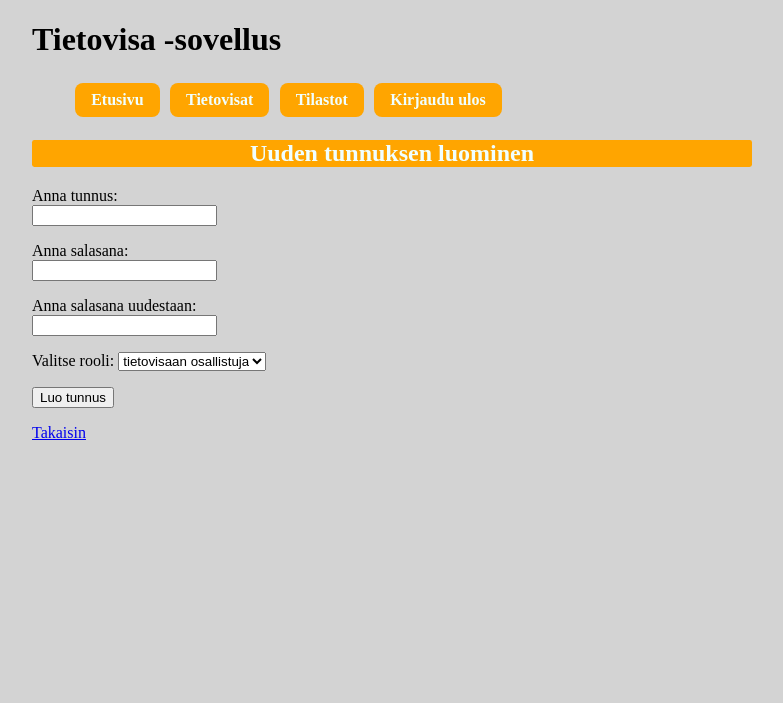
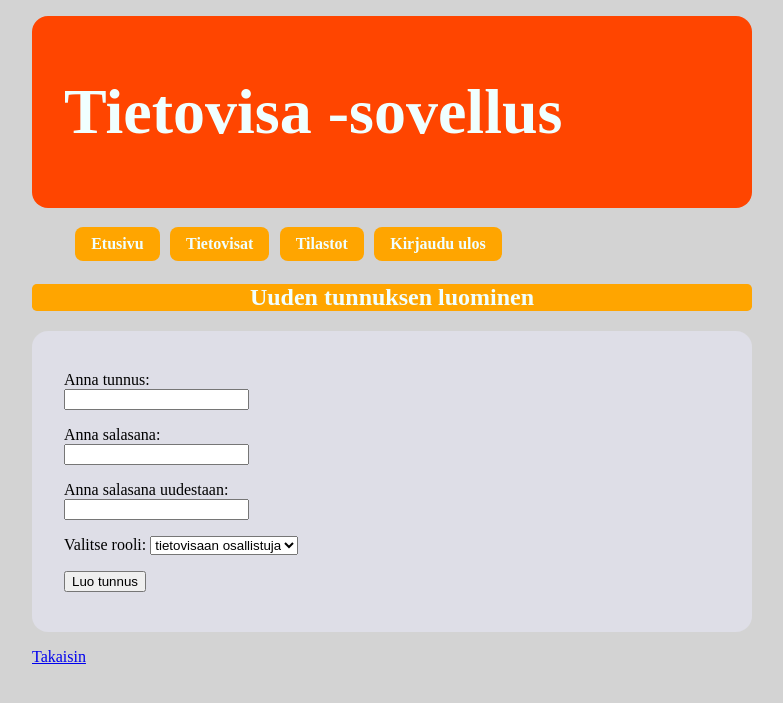
Before and after one commit to lohtanvi/tietovisasovellus, a Flask app: page /newuser in a window 1280 px wide. Shown: the top 703 px of the page, without its empty margins (248-1031 px from the left). Run offline with Flask 3, Linux system fonts and the light colour scheme.

Commit message:
layout changes

```diff
--- a/routes.py
+++ b/routes.py
@@ -215,6 +215,8 @@ def change_quiz():
         quizzes = quizz.get_creator_quizzes(creator_id)
         return render_template("change_quiz.html", quizzes=quizzes)
     if request.method == "POST":
+        if session["csrf_token"] != request.form["csrf_token"]:
+            abort(403)
         quiz_id = request.form["quiz"]
         creator_id = session["user_id"]
         quizzes = quizz.get_creator_quizzes(creator_id)
@@ -248,3 +250,6 @@ def new_question():
     if question != "":
         id = questanswer.add_question(quiz_id,question)
         return render_template("answers.html", id=id)
+    else:
+        questions = questanswer.get_questions(quiz_id)
+        return render_template("change_questions.html", questions=questions, quiz_id=quiz_id, message = 'Kysymystä ei annettu')
--- a/static/main.css
+++ b/static/main.css
@@ -27,13 +27,29 @@ h2 {
   background-color: orange;
   text-align: center;
   color: azure;
-  border-radius: .1em;
+  border-radius: .2em;
 }
 
 
 i {
-  background-color: whitesmoke;
+  background-color:  #dedee7;
   text-align: center;
   color: red;
-  border-radius: .1em;
+  border-radius: .2em;
 }
+
+.header {
+  background: orangered;
+  color: azure;
+  font-weight: bold;
+  padding: 0.5em 1em;
+  font-size: 2em;
+  border-radius: .5em;
+  margin-top: .5em;
+}
+
+.content {
+  background: #dedee7;
+  padding: 1.5em 2em;
+  border-radius: 1em
+}
--- a/templates/answers.html
+++ b/templates/answers.html
@@ -4,6 +4,8 @@
 <h2>Vastausten luominen</h2>
 <form action="/create_answer" method="POST">
 <i>{{ message }}</i>
+<p>
+<div class="content">
 <p>
 Anna kysymykseen oikea vastaus:<br>
 <input type="text" name="correct"></p>
@@ -15,5 +17,7 @@ Anna kysymykseen oikea vastaus:<br>
 <input type="hidden" name="id" value="{{ id }}">
 <input type="hidden" name="csrf_token" value="{{ session.csrf_token }}">
 <input type="submit" value="Seuraava kysymys">
+</p>
+</div>
 </form>
 {% endblock %}
--- a/templates/attend.html
+++ b/templates/attend.html
@@ -2,6 +2,9 @@
 
 {% block content %}
 <h2>Vastaus</h2>
+<p>
+<div class="content">
+<p>
 <form action="/result" method="POST">
 {% if count !=1 %}
 <p>Vastausvaihtoehdot ovat: <br>
@@ -18,6 +21,8 @@
 <input type="hidden" name="csrf_token" value="{{ session.csrf_token }}">
 <input type="hidden" name="quest_id" value="{{ quest_id }}"></p>
 <input type="submit" value="Tarkista vastaus">
+</p>
+</div>
 </form>
 <p>
 <a href="/questions/{{ quiz_id }}">Takaisin</a>
--- a/templates/change_quiz.html
+++ b/templates/change_quiz.html
@@ -17,6 +17,7 @@
 {% endif %}
 <input type="submit" name="new" value ="Näytä kysymykset">
 <input type="submit" name="new" value="Uusi kysymys">
+<input type="hidden" name="csrf_token" value="{{ session.csrf_token }}">
 </form>
 
 <p>Valitse kysymys:<br>
--- a/templates/create_quiz.html
+++ b/templates/create_quiz.html
@@ -4,6 +4,8 @@
 <h2>Kysymysten luominen</h2>
 <form action="/create_quiz" method="POST">
 <i> {{ message }}</i>
+<p>
+<div class="content">
 <p>
 Anna uuden tietovisan nimi:<br>
 <input type="text" name="new_quiz" minlength="1" maxlength="50"></p>
@@ -31,5 +33,7 @@ Kysymykset tallentuvat automaattisesti, kun siirryt antamaan vastauksia:
 <input type="text" name="question" minlength="1" maxlength="100"></p>
 <input type="hidden" name="csrf_token" value="{{ session.csrf_token }}">
 <input type="submit" value="Siirry antamaan kysymymyksiin vastaukset">
+</p>
+</div>
 </form>
 {% endblock %}
--- a/templates/layout.html
+++ b/templates/layout.html
@@ -3,8 +3,9 @@
 <meta name="viewport" content="width=device-width, initial-scale=1">
 <body>
 <title>Tietovisa -sovellus</title>
+<div class="header">
 <h1>Tietovisa -sovellus</h1>
-
+</div>
   <nav>
     <ul>
       <li><a href="/"><b>Etusivu</b></a></li>
--- a/templates/login.html
+++ b/templates/login.html
@@ -5,11 +5,15 @@
 <h2>Kirjaudu sisään</h2>
 <i> {{ message }}</i>
 <p>
+<div class="content">
+<p>
 <form action="/quiz" method="POST">
 Tunnus: <br><input type="text" name="username">
 <p>
 Salasana: <br><input type="password" name="password">
 <p>
 <input type="submit" value="Kirjaudu">
+</p>
+</div>
 </form>
 {% endblock %}
--- a/templates/newuser.html
+++ b/templates/newuser.html
@@ -3,6 +3,8 @@
 {% block content %}
 <h2>Uuden tunnuksen luominen</h2>
 <i> {{ message }}</i>
+<p>
+<div class="content">
 <p>
 <form action="/create_user" method="post">
 Anna tunnus: <br><input type="text" name="username" minlength="1" maxlength="20">
@@ -19,7 +21,7 @@ Valitse rooli:
 <p>
 <input type="submit" value="Luo tunnus">
 </form>
-
+</div>
 <p>
 <a href="/">Takaisin</a>
 {% endblock %}
```
Also changed, not shown: templates/change_questions.html (+6 -1 lines).
